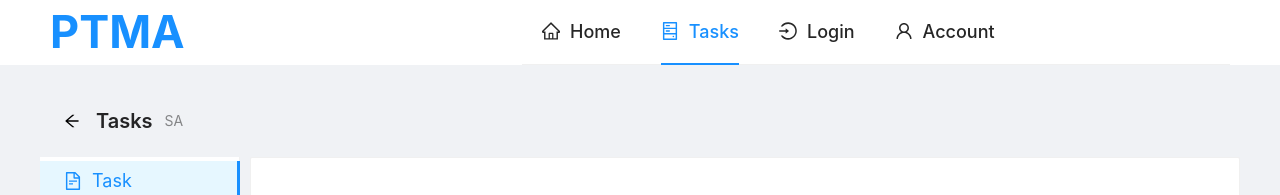
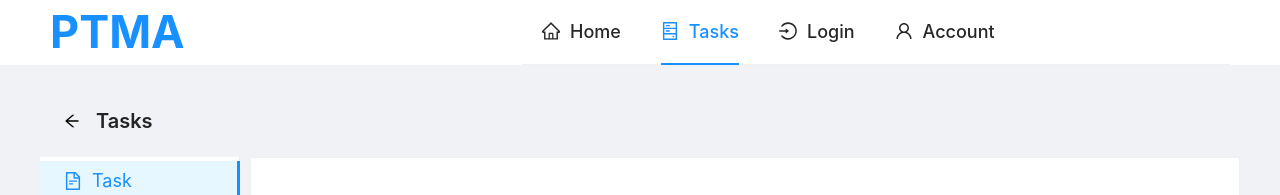
Before and after one commit to lbaf23/ptm-leaderboard, a React (Create React App) app in the folder web/: page /tasks/ner in a window 1280 px wide. Shown: the top 195 px of the page. Built offline with nearby package versions, Linux system fonts and the light colour scheme.

Commit message:
fix: remove subtitle

```diff
--- a/web/src/pages/layout/TaskLayout.jsx
+++ b/web/src/pages/layout/TaskLayout.jsx
@@ -27,7 +27,7 @@ function TaskLayout() {
       <PageHeader
         onBack={() => {window.history.back()}}
         title={"Tasks"}
-        subTitle={"SA"}
+        subTitle=""
       />
       <Layout >
         <Affix offsetTop={10}>
```
